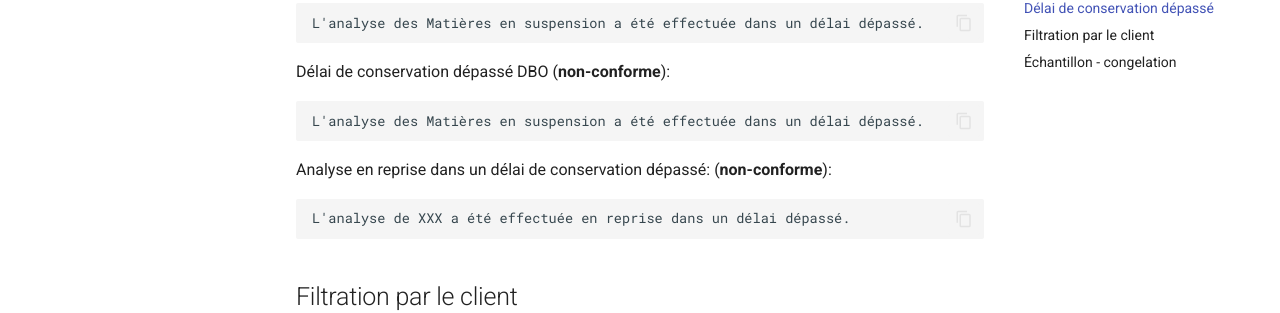
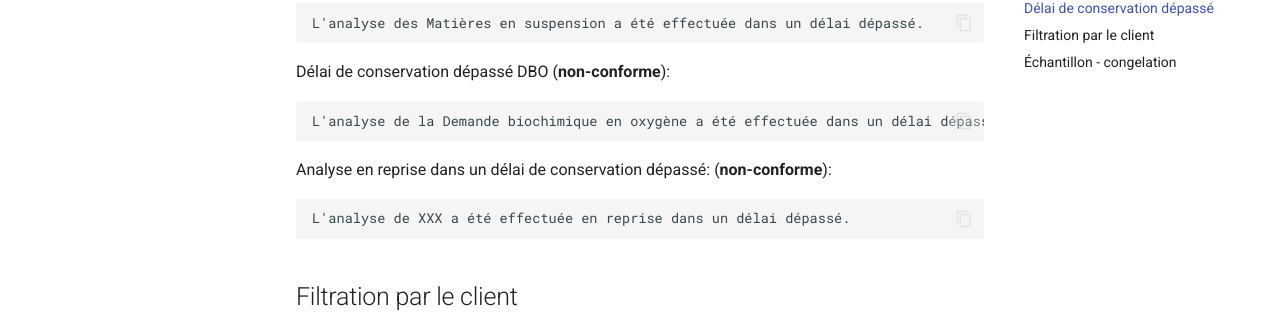
Before and after one commit to denisshragin/comments, an MkDocs documentation site: the page built from docs/reception.md, in a window 1280 px wide and 900 px high, scrolled down 364 px. Shown: the part 148-461 px from the top of the window. Built offline with MkDocs 1.6.1 and Material for MkDocs 9.7.7, drawn with Linux system fonts in a browser that asks for light colours.

Commit message:
some errors in the Reception fixed

````diff
--- a/docs/reception.md
+++ b/docs/reception.md
@@ -17,7 +17,7 @@ L'analyse des Matières en suspension a été effectuée dans un délai dépass
 ```
 Délai de conservation dépassé DBO (**non-conforme**):
 ```
-L'analyse des Matières en suspension a été effectuée dans un délai dépassé.
+L'analyse de la Demande biochimique en oxygène a été effectuée dans un délai dépassé.
 ```
 Analyse en reprise dans un délai de conservation dépassé: (**non-conforme**):
 ```
````
